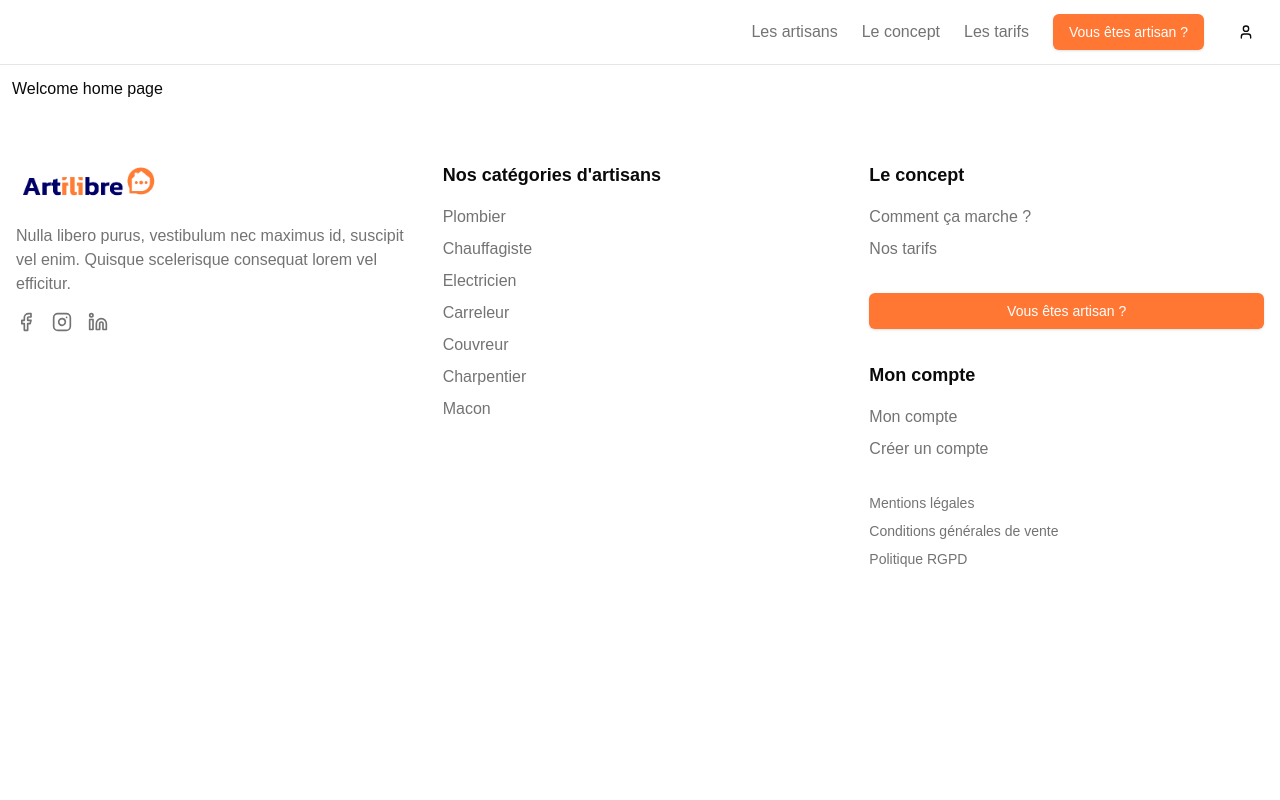
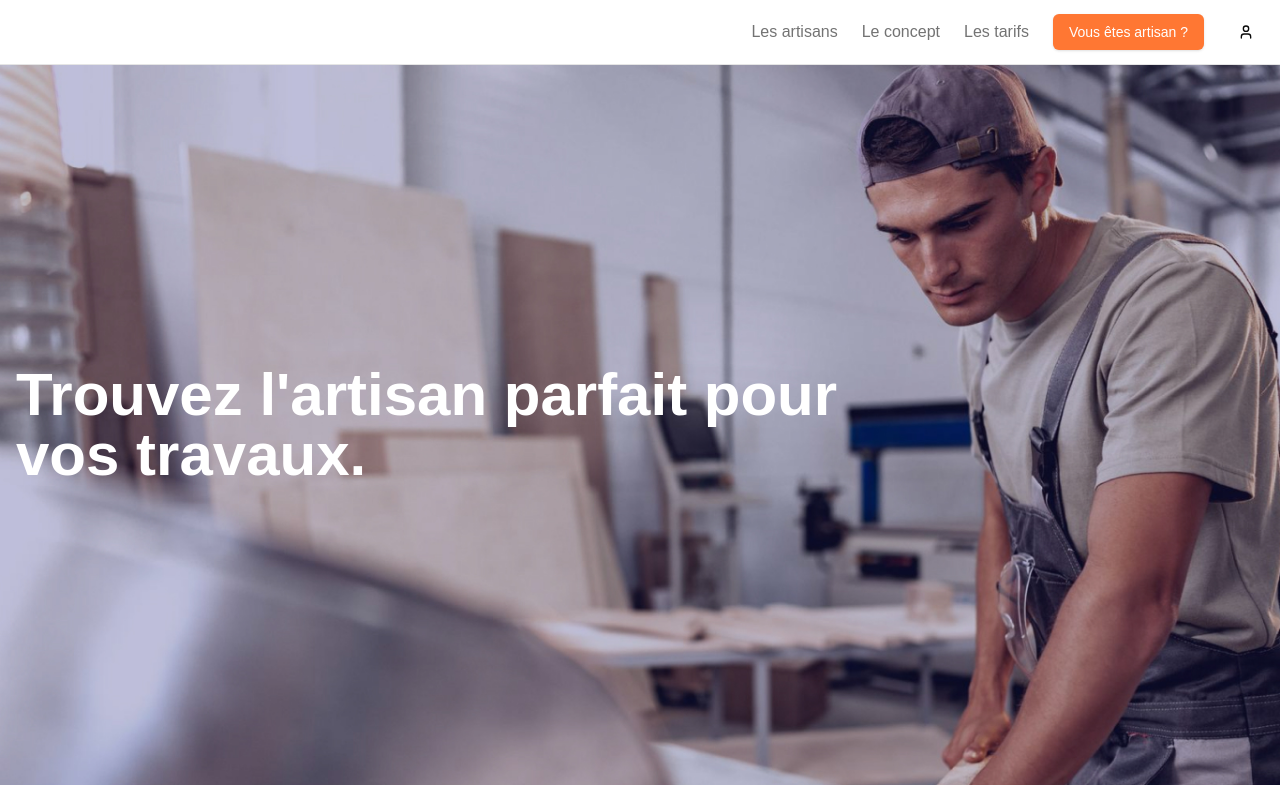
Before and after one commit to Artilibre/artilibre-web, a Next.js app: page /home in a window 1280 px wide. Shown: the top 800 px of the page. Built offline with nearby package versions, Linux system fonts and the light colour scheme.

Commit message:
💄 Add first element of homepage

```diff
--- a/app/home/page.tsx
+++ b/app/home/page.tsx
@@ -1,11 +1,21 @@
 import { Footer } from "@/components/home/footer";
 import { NavBar } from "@/components/home/nav-bar";
+import Image from "next/image";
 
 const HomePage = async () => {
   return (
     <div>
       <NavBar />
-      <div className="m-3 flex flex-col">Welcome home page</div>
+      <div className="relative">
+        <Image src="/bg-craftman.jpg" alt="Craftman" width="1366" height="768" objectFit="cover" />
+        <div className="absolute inset-0 flex items-center justify-center">
+          <div className="container grid grid-cols-3 px-4 text-white">
+            <div className="col-span-2">
+              <span className="text-6xl font-bold">Trouvez l'artisan parfait pour vos travaux.</span>
+            </div>
+          </div>
+        </div>
+      </div>
       <Footer />
     </div>
   );
```
Also changed, not shown: public/bg-craftman.jpg (added).
